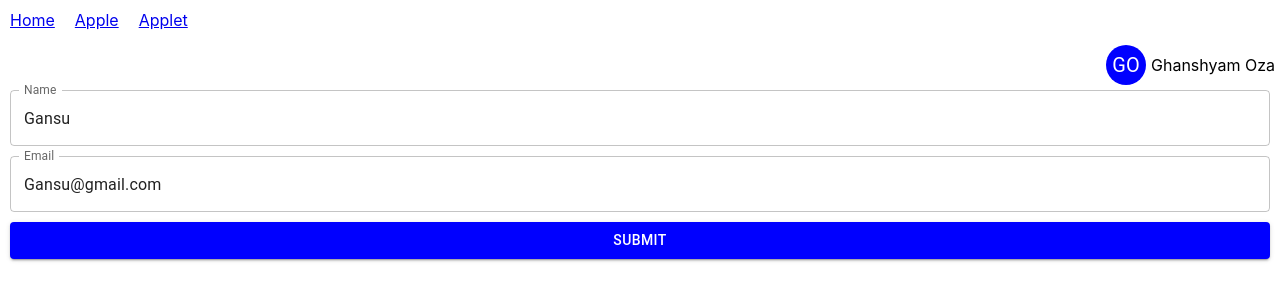
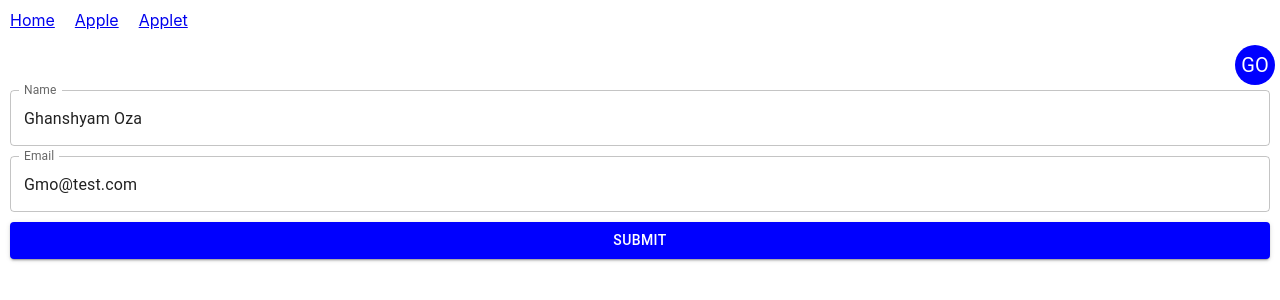
Before and after one commit to GhanshyamOza/Tatvasoft-internship, a React (Create React App) app: page /apple in a window 1280 px wide. Shown: the top 300 px of the page. Built offline with nearby package versions, Linux system fonts and the light colour scheme.

Commit message:
Added Logout Functionality using MUI

```diff
--- a/package.json
+++ b/package.json
@@ -5,6 +5,7 @@
   "dependencies": {
     "@emotion/react": "^11.11.0",
     "@emotion/styled": "^11.11.0",
+    "@mui/icons-material": "^5.11.16",
     "@mui/material": "^5.13.2",
     "@testing-library/jest-dom": "^5.16.5",
     "@testing-library/react": "^13.4.0",
--- a/src/Apple.js
+++ b/src/Apple.js
@@ -3,11 +3,12 @@ import Button from '@mui/material/Button';
 import { useState } from 'react';
 import TextField from '@mui/material/TextField';
 import { Avatar, Popover } from '@mui/material';
+import LogoutIcon from '@mui/icons-material/Logout';
 
 export const Apple = () => {
     const Navigate = useNavigate();
-    const [name, setName] = useState('Gansu');
-    const [email, setEmail] = useState('Gansu@gmail.com');
+    const [name, setName] = useState('Ghanshyam Oza');
+    const [email, setEmail] = useState('Gmo@test.com');
     const [open, setOpen] = useState(false);
     const [anchorEl, setAnchorEl] = useState(null);
 
@@ -29,10 +30,9 @@ export const Apple = () => {
     return(
         <div style={{padding: 5}}>
             {/* <div style={{margin: "20px", fontSize: "26px"}}>Apple Page 🍎</div> */}
-            <div style={{display: "flex", justifyContent: "flex-end", alignItems: "center", columnGap: 5}}>
-                <div onClick={handleClick} style={{display: "flex", justifyContent: "flex-end", alignItems: "center", columnGap: 5}}>
+            <div style={{display: "flex", justifyContent: "flex-end", alignItems: "center", columnGap: 5}} >
+                <div onClick={handleClick} style={{display: "flex", justifyContent: "flex-end", alignItems: "center", columnGap: 5, cursor: "pointer"}}>
                     <Avatar sx={{ bgcolor: "blue" }}>GO</Avatar>
-                    <span>Ghanshyam Oza</span>
                 </div>
             </div>
             <div style={{padding: 5, display: "flex", flexDirection: "column", rowGap: 10}}>
@@ -58,7 +58,11 @@ export const Apple = () => {
                 horizontal: 'left',
             }}
             >
-            The content of the Popover.
+                <div style={{padding: 5}}>
+                    <div style={{margin: 8, fontWeight: 500}}>Ghanshyam Oza</div>
+                    <LogoutIcon style={{cursor: "pointer", marginLeft: 8, marginBottom: 3}} onClick={onHomePageClickListner}/>
+                </div>
+                {/* <Button style={{padding: 10, cursor: "pointer"}} variant="contained" onClick={onHomePageClickListner}>Logout <LogoutIcon/></Button> */}
             </Popover>
 
         </div>
```
Also changed, not shown: 1 other file (tests, documents, lock files or other folders).
